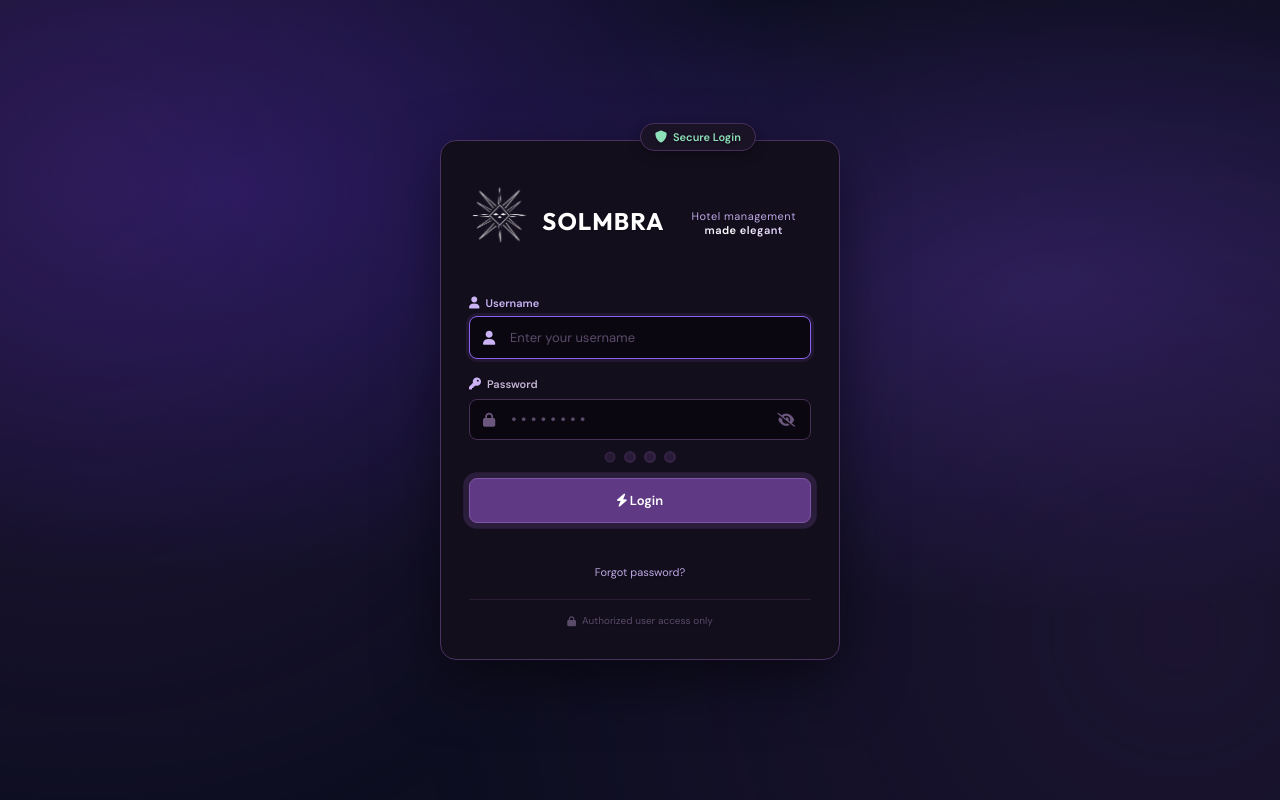
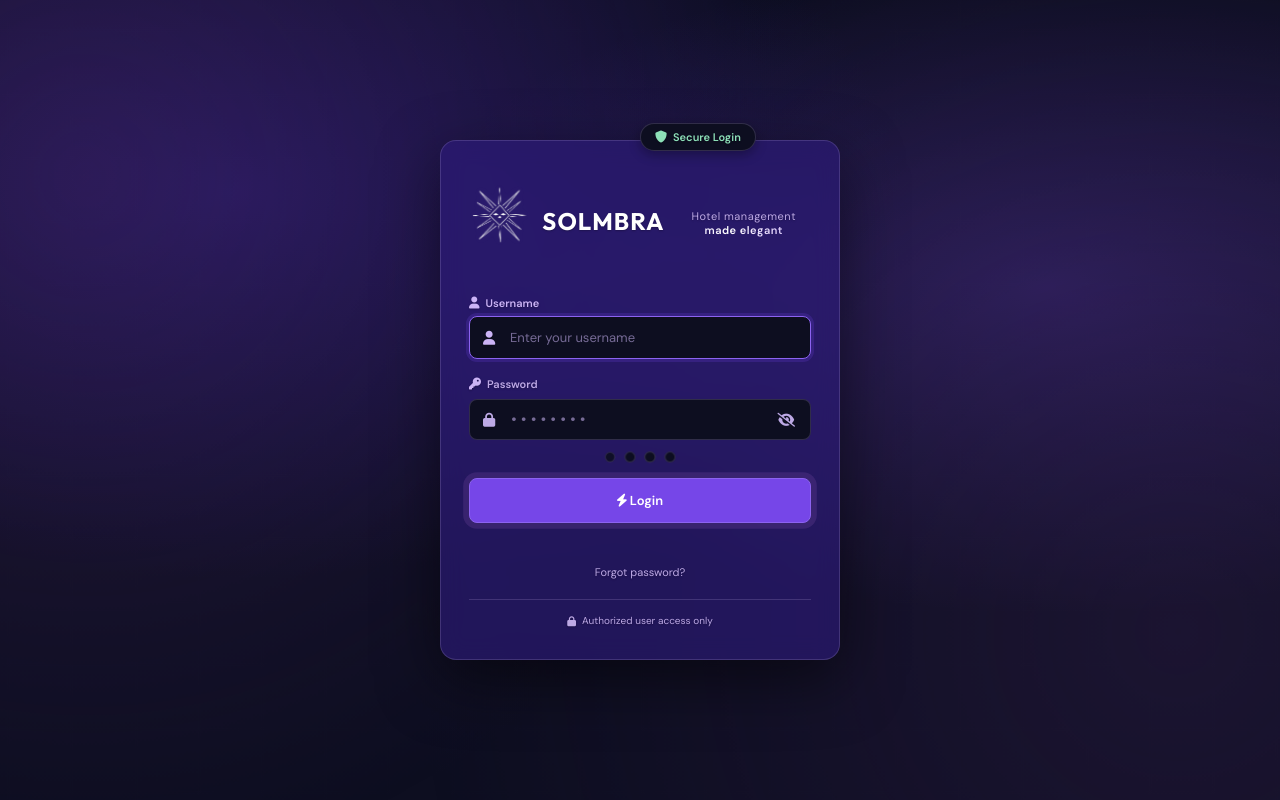
Before and after one commit to harveyyase/solmbra-hotel-management, a PHP site: page / in a window 1280 px wide. Run offline with PHP 8.4, Linux system fonts and the light colour scheme.

Commit message:
Update login.css
like bruh

```diff
--- a/assets/css/login.css
+++ b/assets/css/login.css
@@ -2,8 +2,9 @@
 .auth-container {
   width: 100%;
   max-width: 400px;
-  background: #130e1c;
-  border: 1px solid #4a3160;
+  background: rgba(45, 28, 127, 0.6); /* Translucent Persian Indigo */
+  backdrop-filter: blur(12px);
+  border: 1px solid var(--border);
   border-radius: 16px;
   padding: 32px 28px;
   box-shadow: 0 20px 60px #00000080;
@@ -16,7 +17,7 @@
 /* Secure Badge */
 .demo-badge {
   position: absolute; top: -14px; left: 50%; transform: translateX(-50%);
-  background: #1a1225; border: 1px solid #49315d; border-radius: 20px;
+  background: var(--bg); border: 1px solid var(--border); border-radius: 20px;
   padding: 6px 14px; font-size: 11px; font-weight: 600; color: var(--success);
   display: flex; align-items: center; gap: 6px; box-shadow: 0 4px 12px #00000050; white-space: nowrap;
 }
@@ -26,42 +27,49 @@
 .brand { text-align: center; margin-bottom: 24px; }
 .brand-icon { width: 85px; height: 85px; margin: 0 auto 14px; display: flex; align-items: center; justify-content: center; background: transparent; border: none; }
 .brand-icon img { width: 100%; height: 100%; object-fit: contain; }
-.brand h1 { font: 700 24px 'Outfit', sans-serif; letter-spacing: 1px; margin-bottom: 4px; }
+.brand h1 { font: 700 24px 'Outfit', sans-serif; letter-spacing: 1px; margin-bottom: 4px; color: #fff; }
 .tagline { font-size: 11px; color: var(--muted); letter-spacing: .5px; }
 .tagline span { color: var(--accent); font-weight: 600; }
 
 /* Form Fields */
 .form-group { margin-bottom: 16px; }
-.form-group label { display: flex; align-items: center; gap: 6px; font-size: 11px; font-weight: 600; color: #c5b5d5; margin-bottom: 8px; }
+.form-group label { display: flex; align-items: center; gap: 6px; font-size: 11px; font-weight: 600; color: var(--muted); margin-bottom: 8px; }
 .form-group label i { color: var(--accent); font-size: 12px; }
+
 .input-wrap { position: relative; display: flex; align-items: center; width: 100%; }
-.input-wrap .input-icon { position: absolute; left: 14px; color: #6b567e; font-size: 14px; pointer-events: none; transition: color .2s; }
+.input-wrap .input-icon { position: absolute; left: 14px; color: var(--muted); font-size: 14px; pointer-events: none; transition: color .2s; }
+
 .input-wrap input {
-  width: 100%; padding: 12px 14px 12px 40px; background: #0a0710;
-  border: 1px solid #463054; border-radius: 8px; color: white; font-size: 13px;
+  width: 100%; padding: 12px 14px 12px 40px;
+  background: var(--bg);
+  border: 1px solid var(--border);
+  border-radius: 8px; color: white; font-size: 13px;
   outline: none; transition: border-color .2s, box-shadow .2s; font-family: 'DM Sans', sans-serif;
 }
-.input-wrap input::placeholder { color: #5a4b6a; }
-.input-wrap input:focus { border-color: var(--purple-light); box-shadow: 0 0 0 3px #8755b522; }
+
+.input-wrap input::placeholder { color: var(--muted); opacity: 0.6; }
+.input-wrap input:focus { border-color: var(--purple-light); box-shadow: 0 0 0 3px rgba(118, 70, 232, 0.2); }
 .input-wrap:focus-within .input-icon { color: var(--accent); }
 .input-wrap input[type="password"] { letter-spacing: 2px; font-family: monospace; }
 
-.toggle-eye { position: absolute; right: 12px; background: none; border: none; color: #6b567e; cursor: pointer; padding: 4px; font-size: 14px; transition: color .2s; }
+.toggle-eye { position: absolute; right: 12px; background: none; border: none; color: var(--muted); cursor: pointer; padding: 4px; font-size: 14px; transition: color .2s; }
 .toggle-eye:hover { color: var(--accent); }
 
 /* PIN Dots */
 .pin-dots-wrap { display: flex; gap: 10px; justify-content: center; margin-top: 12px; }
-.pin-dot { width: 10px; height: 10px; border-radius: 50%; background: #2a1c39; border: 1px solid #49315d; transition: background .2s; }
-.pin-dot.filled { background: var(--accent); border-color: var(--accent); }
+.pin-dot { width: 10px; height: 10px; border-radius: 50%; background: var(--bg); border: 1px solid var(--border); transition: background .2s; }
+.pin-dot.filled { background: var(--accent); border-color: var(--accent); box-shadow: 0 0 8px rgba(203, 179, 246, 0.5); }
 
 /* Submit Button */
 .submit-btn {
-  width: 100%; padding: 13px; border-radius: 8px; border: 1px solid #8054a6;
-  background: #603984; color: white; font: 600 13px 'DM Sans', sans-serif;
+  width: 100%; padding: 13px; border-radius: 8px;
+  border: 1px solid var(--purple-light);
+  background: var(--purple);
+  color: white; font: 600 13px 'DM Sans', sans-serif;
   cursor: pointer; transition: background .2s, transform .2s, filter .2s;
   display: flex; align-items: center; justify-content: center; gap: 8px; margin-top: 10px;
 }
-.submit-btn:hover { filter: brightness(1.15); transform: translateY(-1px); }
+.submit-btn:hover { filter: brightness(1.15); transform: translateY(-1px); box-shadow: 0 4px 12px rgba(118, 70, 232, 0.4); }
 .submit-btn:active { transform: translateY(1px); }
 
 /* Message */
@@ -72,4 +80,4 @@
 /* Links & Footer */
 .forgot-link { display: block; text-align: center; margin-top: 14px; font-size: 11px; color: var(--muted); text-decoration: none; transition: color .2s; }
 .forgot-link:hover { color: var(--accent); text-decoration: underline; }
-.auth-footer { margin-top: 20px; padding-top: 14px; border-top: 1px solid #291c35; text-align: center; font-size: 10px; color: #5a4b6a; display: flex; align-items: center; justify-content: center; gap: 6px; }
+.auth-footer { margin-top: 20px; padding-top: 14px; border-top: 1px solid var(--border); text-align: center; font-size: 10px; color: var(--muted); display: flex; align-items: center; justify-content: center; gap: 6px; }
```
